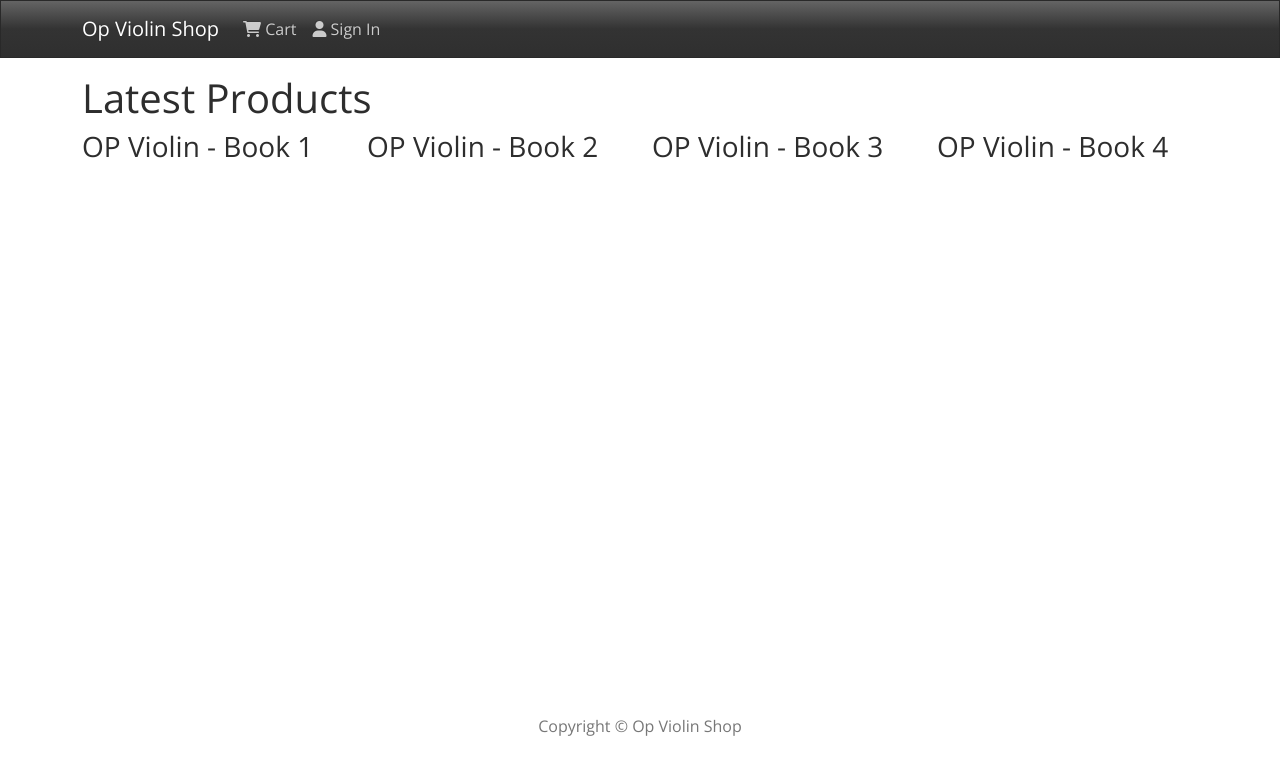
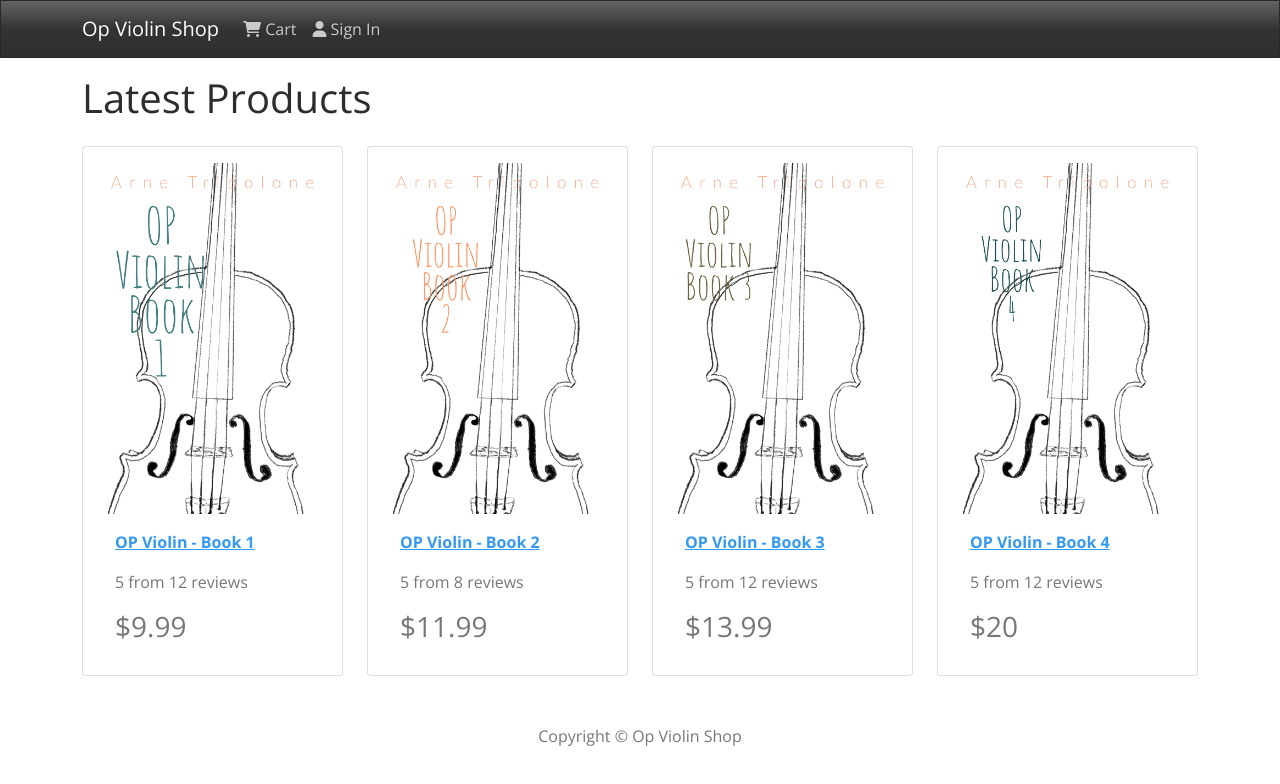
Before and after one commit to ArneTripolone/op-violin-shop, a React (Create React App) app in the folder frontend/: page / in a window 1280 px wide. Shown: the top 784 px of the page. Built offline with nearby package versions, Linux system fonts and the light colour scheme.

Commit message:
added prices, started reviews, fixed /a bug!

```diff
--- /dev/null
+++ b/frontend/src/components/Product.js
@@ -0,0 +1,33 @@
+import React from 'react'
+import { Card } from 'react-bootstrap'
+
+const Product = ({ product }) => {
+    return (
+        <Card className='my-3 p-3 rounded'>
+            <a href={`/product/${product._id}`}>
+                <Card.Img src={product.image} variant='top' />
+            </a>
+
+            <Card.Body>
+                <a href={`/product/${product._id}`}>
+                    <Card.Title as='div'>
+                      <strong>{product.name}</strong>
+                    </Card.Title>
+                </a>
+
+                <Card.Text as='div'>
+                    <div className='my-3'>
+                        {product.rating} from {product.numReviews} reviews
+                    </div>
+                </Card.Text>
+
+                <Card.Text as='h3'>
+                    ${product.price}
+                </Card.Text>
+
+            </Card.Body>
+        </Card>
+    )
+}
+
+export default Product
--- a/frontend/src/screens/HomeScreen.js
+++ b/frontend/src/screens/HomeScreen.js
@@ -1,5 +1,6 @@
 import React from 'react'
 import { Row, Col } from 'react-bootstrap'
+import Product from '../components/Product'
 import products from '../products'
 
 const HomeScreen = () => {
@@ -7,9 +8,9 @@
         <div>
             <h1>Latest Products</h1>
             <Row>
-                {products.map(products => (
+                {products.map(product => (
                     <Col sm={12} md={6} lg={4} xl={3}>
-                        <h3>{products.name}</h3>
+                        <Product product={product} />
                     </Col>
                 ))}
             </Row>
```
